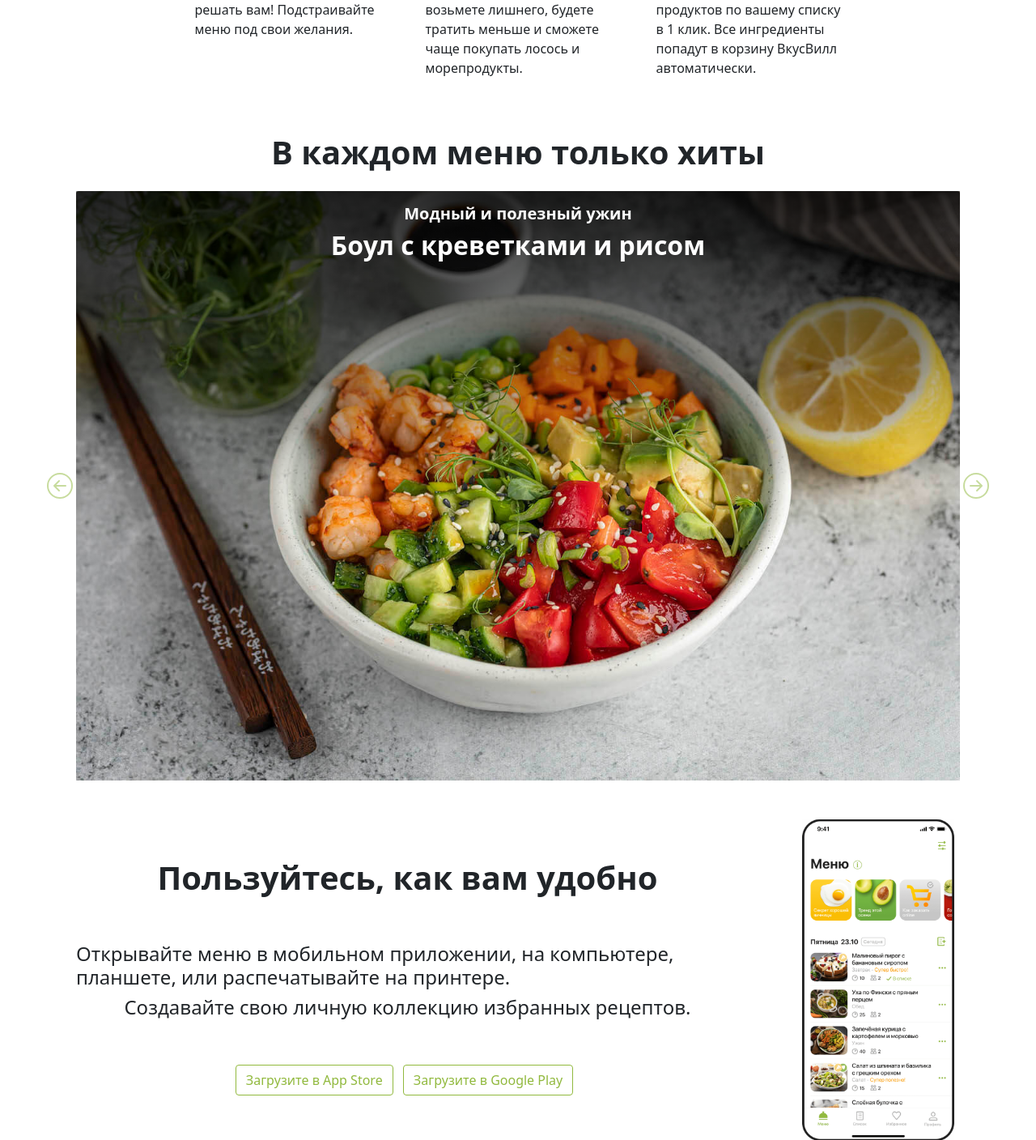
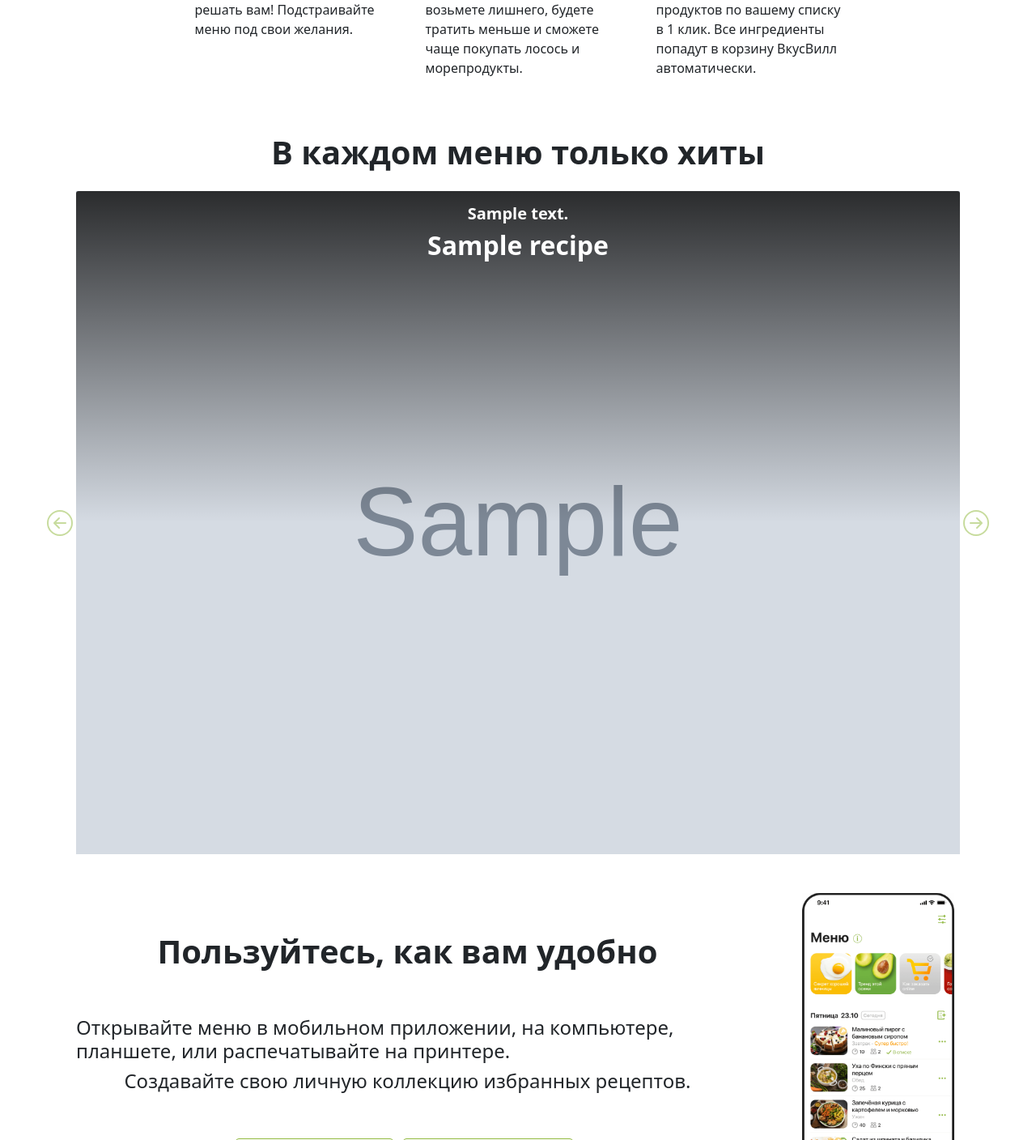
Before and after one commit to EshiNanase/foodplan, a Django app: template templates/index.html in a window 1280 px wide. Shown: the part 910-2318 px from the top of the page at 81% size. Run offline with Django 3.2, Linux system fonts and the light colour scheme; the template is opened without the code that fills it: values that come from a table or form of the project are taken from there, others are empty; tables that the repository leaves empty hold one stand-in row (values such as "Sample post"); grey boxes marked "Sample" are stand-in pictures; parts of the project's set-up code (start-up, migrations or seed data) failed here and were passed over.

Commit message:
add recipes display in index template

```diff
--- a/authorization/views.py
+++ b/authorization/views.py
@@ -23,7 +23,9 @@
 
     def get_context_data(self, **kwargs):
         context = super().get_context_data(**kwargs)
-        context['recipes'] = Recipe.objects.all()
+        recipes = Recipe.objects.all()
+        for num, recipe in enumerate(recipes, start=1):
+            context[f'recipe{num}'] = recipe
         return context
 
 
--- a/templates/index.html
+++ b/templates/index.html
@@ -63,39 +63,39 @@
                     <div id="carousel1" class="carousel slide" data-bs-ride="carousel">
                         <div class="carousel-inner">
                             <div class="carousel-item active">
-                                <img src="static/img/1.jpg" class="d-block w-100" alt="...">
+                                <img src="{{ recipe1.image.url }}" class="d-block w-100" alt="...">
                                 <div class="card-img-overlay text-white text-center carousel-item__gradient">
-                                    <h5><b>Модный и полезный ужин</b></h5>
-                                    <h2><b>Боул с креветками и рисом</b></h2>
+                                    <h5><b>{{ recipe1.short_description }}</b></h5>
+                                    <h2><b>{{ recipe1.name }}</b></h2>
                                 </div>
                             </div>
                             <div class="carousel-item">
-                                <img src="static/img/2.jpg" class="d-block w-100" alt="...">
+                                <img src="{{ recipe2.image.url }}" class="d-block w-100" alt="...">
                                 <div class="card-img-overlay text-white text-center carousel-item__gradient">
-                                    <h5><b>Интересно, просто и супер вкусно</b></h5>
-                                    <h2><b>Тосканский суп с фаршем</b></h2>
+                                    <h5><b>{{ recipe2.short_description }}</b></h5>
+                                    <h2><b>{{ recipe2.name }}</b></h2>
                                 </div>
                             </div>
                             <div class="carousel-item">
-                                <img src="static/img/3.jpg" class="d-block w-100" alt="...">
+                                <img src="{{ recipe3.image.url }}" class="d-block w-100" alt="...">
                                 <div class="card-img-overlay text-white text-center carousel-item__gradient">
-                                    <h5><b>Понятное всей семье, яркое на вкус</b></h5>
-                                    <h2><b>Паприкаш с курицей</b></h2>
+                                    <h5><b>{{ recipe3.short_description }}</b></h5>
+                                    <h2><b>{{ recipe3.name }}</b></h2>
                                 </div>
                             </div>
                             <div class="carousel-item">
-                                <img src="static/img/4.jpg" class="d-block w-100" alt="...">
+                                <img src="{{ recipe4.image.url }}" class="d-block w-100" alt="...">
                                 <div class="card-img-overlay text-white text-center carousel-item__gradient">
-                                    <h5></h5><b>Летнее удовольствие</b></h5>
-                                    <h2><b>Овощной салат с жареным халуми</b></h2>
+                                    <h5><b>{{ recipe4.short_description }}</b></h5>
+                                    <h2><b>{{ recipe4.name }}</b></h2>
                                 </div>
                             </div>
                             <div class="carousel-item">
-                                <img src="https://foodplan.ru/local/images-for-pages/landing/img/cards/5.jpg" class="d-block w-100"
+                                <img src="{{ recipe5.image.url }}" class="d-block w-100"
                                     alt="...">
                                 <div class="card-img-overlay text-white text-center carousel-item__gradient">
-                                    <h5><b>Который все пекут повторно</b></h5>
-                                    <h2><b>Брауни чизкейк с ягодами</b></h2>
+                                    <h5><b>{{ recipe5.short_description }}</b></h5>
+                                    <h2><b>{{ recipe5.name }}</b></h2>
                                 </div>
                             </div>
                         </div>
```
